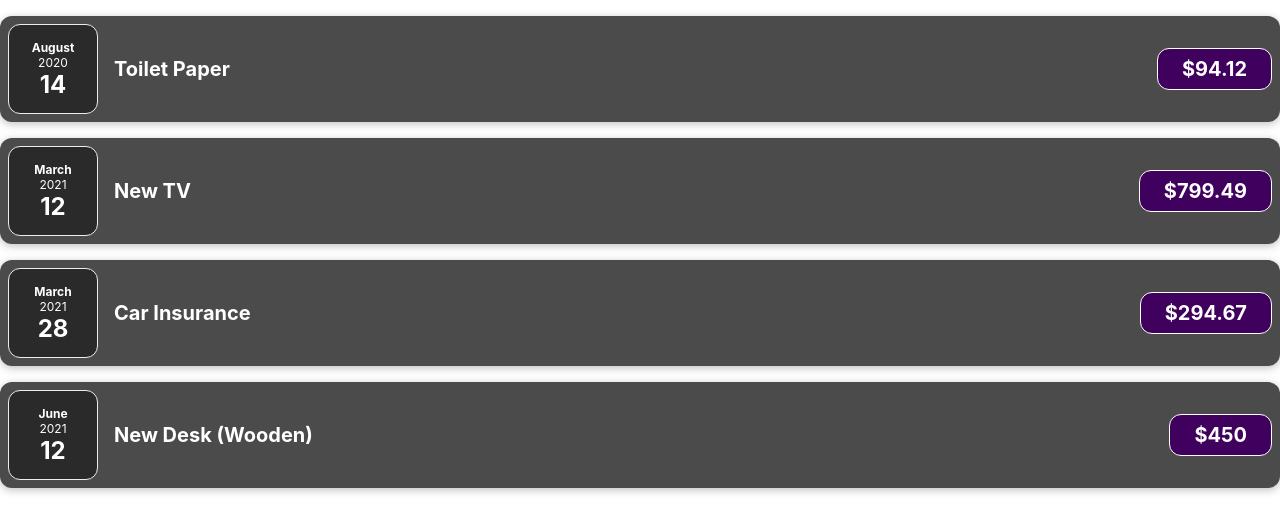
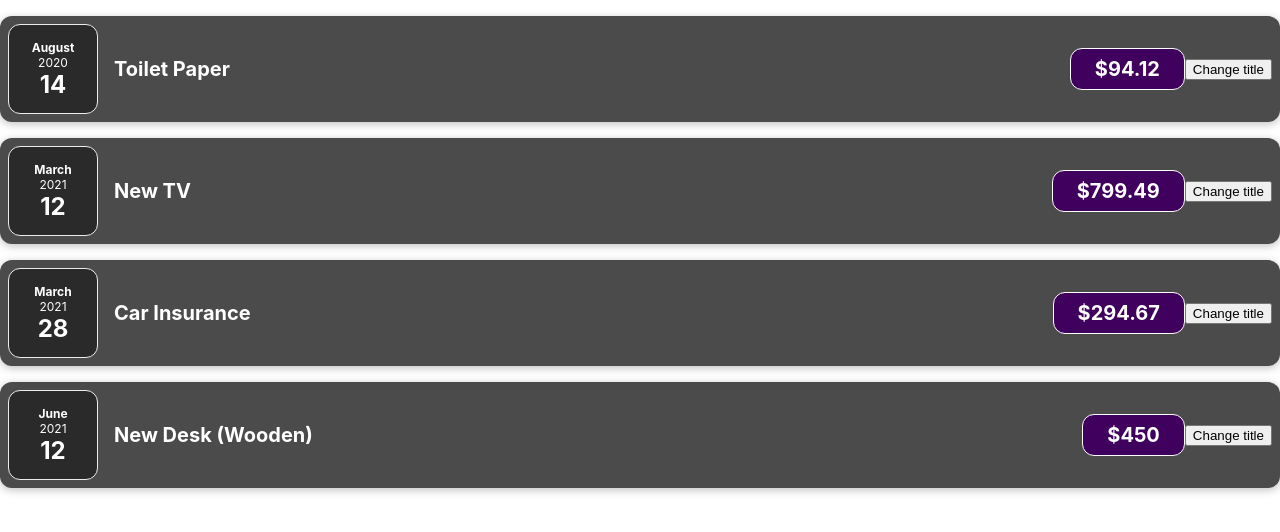
Before and after one commit to UgurKumcu/react_basics, a React (Create React App) app: page / in a window 1280 px wide. Shown: the top 532 px of the page. Built offline with nearby package versions, Linux system fonts and the light colour scheme.

Commit message:
Introduction to State concept

```diff
--- a/src/components/ExpenseItem.js
+++ b/src/components/ExpenseItem.js
@@ -2,13 +2,20 @@ import ExpenseDate from "./ExpenseDate";
 import "./ExpenseItem.css";
 
 const ExpenseItem = (props) => {
+  let title = props.title;
+
+  const clickHandler = () => {
+    title = "Updated";
+  };
+
   return (
     <div className="expense-item">
       <ExpenseDate date={props.date} />
       <div className="expense-item__description">
-        <h2>{props.title}</h2>
+        <h2>{title}</h2>
         <div className="expense-item__price">${props.amount}</div>
       </div>
+      <button onClick={clickHandler}>Change title</button>
     </div>
   );
 };
```
